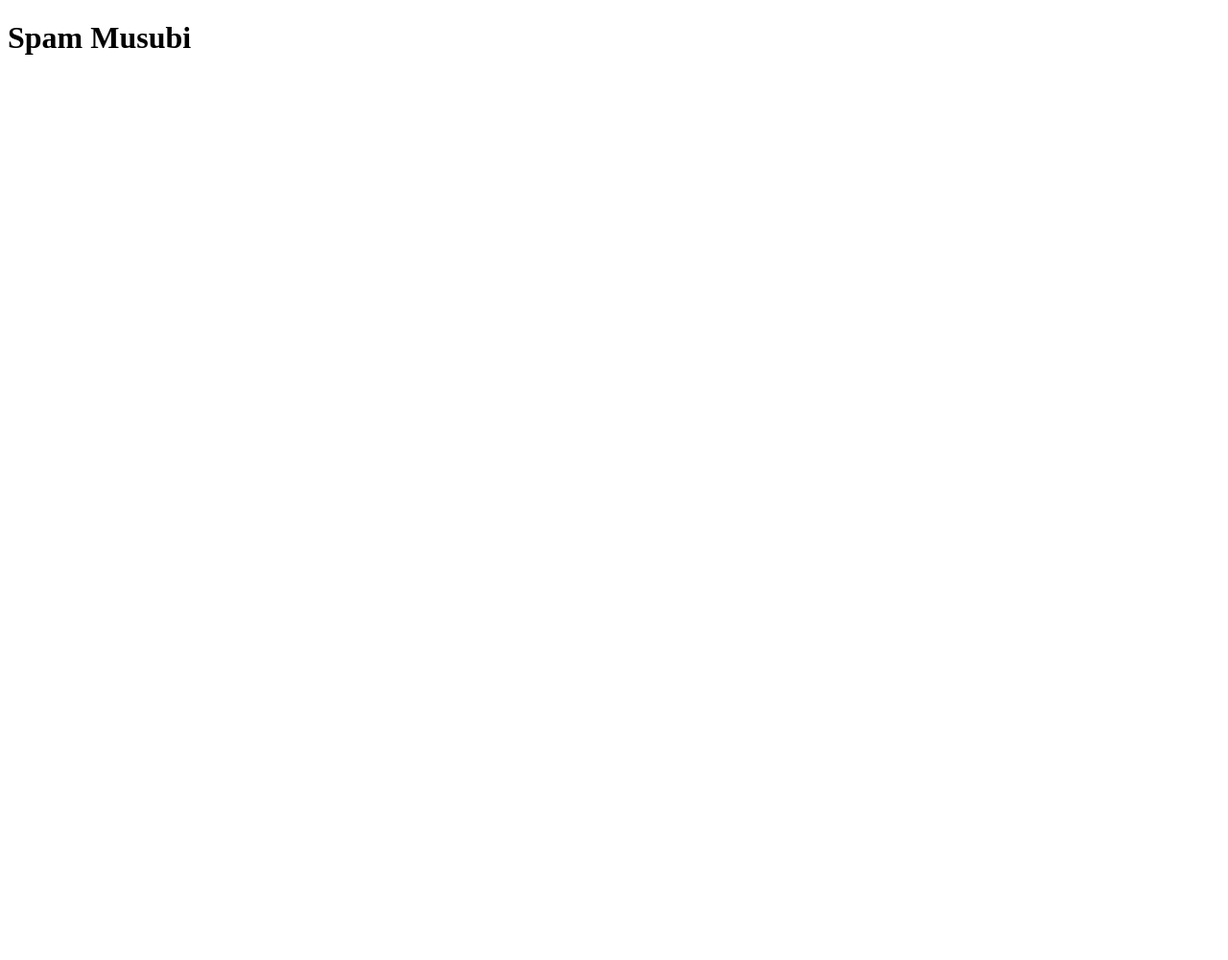
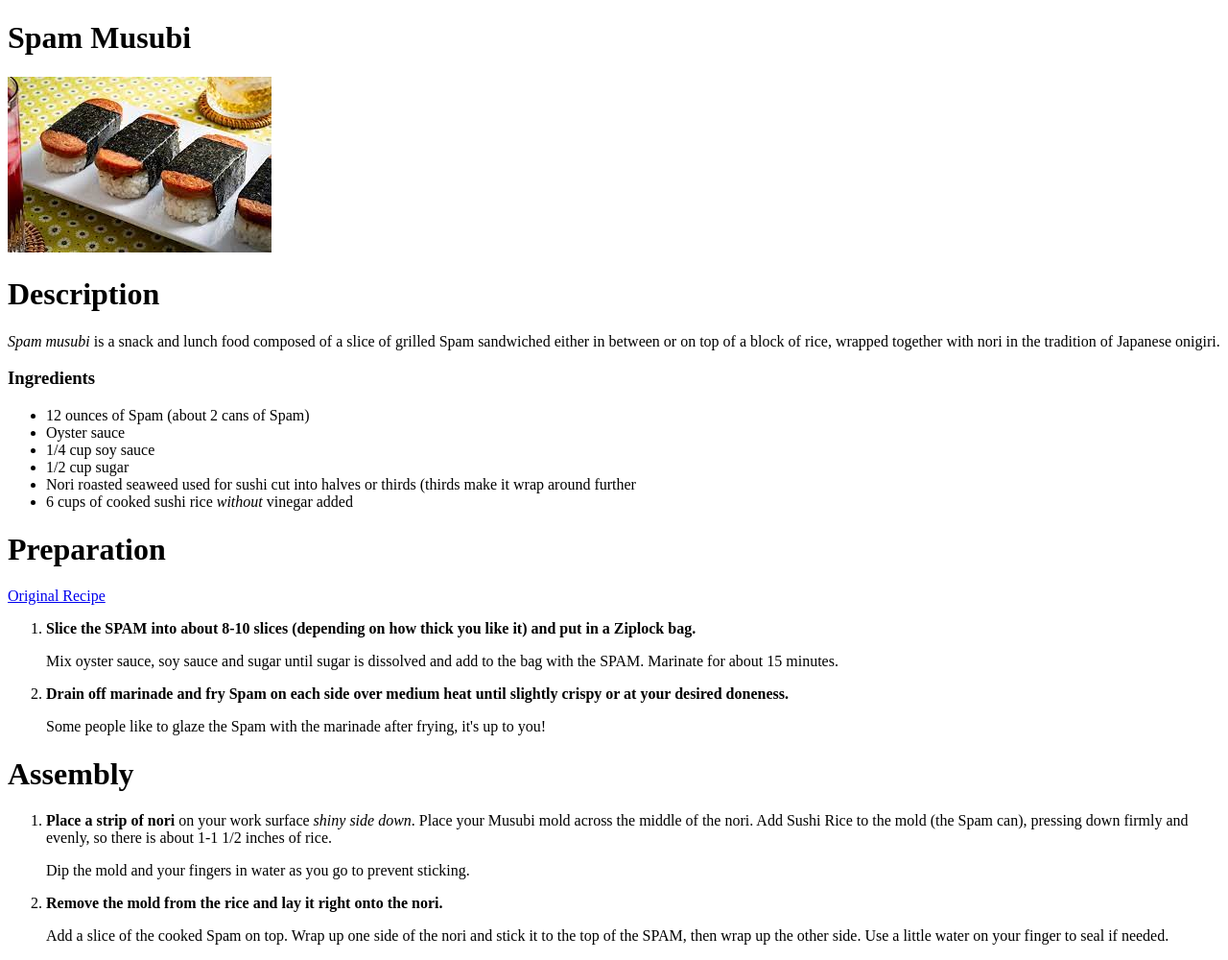
Before and after one commit to GTCode93/odin-recipes, a plain HTML site: page recipes/spammusubi.html in a window 1280 px wide. Shown: the whole page at 96% size. Before the commit the page ends 800 px from the top, so only its background shows below. Drawn offline with Linux system fonts and the light colour scheme.

Commit message:
Finish spammusubi.html and fix typos and readability

```diff
--- a/recipes/spammusubi.html
+++ b/recipes/spammusubi.html
@@ -6,5 +6,45 @@
     </head>
     <body>
         <h1>Spam Musubi</h1>
+        <img src="../img/spammusubi.jpeg" alt="Picture of spam musubi">
+        <h1>Description</h1>
+        <p><em>Spam musubi</em>  is a snack and lunch food composed of a slice of grilled Spam sandwiched either in between or on top of a block of rice, wrapped together with nori in the tradition of Japanese onigiri.</p>
+        <h3>Ingredients</h3>
+        <ul>
+            <li>12 ounces of Spam (about 2 cans of Spam)</li>
+            <li>Oyster sauce</li>
+            <li>1/4 cup soy sauce</li>
+            <li>1/2 cup sugar</li>
+            <li>Nori roasted seaweed used for sushi cut into halves or thirds (thirds make it wrap around further</li>
+            <li>6 cups of cooked sushi rice <em>without</em> vinegar added</li>
+        </ul>
+        <h1>Preparation</h1>
+        <a href="https://www.favfamilyrecipes.com/musubi/">Original Recipe</a>
+        <ol>
+            <li><strong>Slice the SPAM into about 8-10 slices (depending on how thick you like it) and put in a Ziplock bag.</strong>
+                <p>
+                    Mix oyster sauce, soy sauce and sugar until sugar is dissolved and add to the bag with the SPAM. Marinate for about 15 minutes.
+                </p>
+             </li>
+             <li><strong>Drain off marinade and fry Spam on each side over medium heat until slightly crispy or at your desired doneness.</strong>
+                <p>
+                    Some people like to glaze the Spam with the marinade after frying, it's up to you!
+                </p>
+            </li>
+        </ol>
+        <h1>Assembly</h1>
+        <ol>
+            <li><strong>Place a strip of nori</strong> on your work surface <em>shiny side down</em>.
+                Place your Musubi mold across the middle of the nori. Add Sushi Rice to the mold (the Spam can), pressing down firmly and evenly, so there is about 1-1 1/2 inches of rice.
+                <p>
+                    Dip the mold and your fingers in water as you go to prevent sticking.
+                </p>
+            </li>
+            <li><strong>Remove the mold from the rice and lay it right onto the nori.</strong>
+                <p>
+                    Add a slice of the cooked Spam on top. Wrap up one side of the nori and stick it to the top of the SPAM, then wrap up the other side. Use a little water on your finger to seal if needed.
+                </p>
+            </li>
+        </ol>
     </body>
 </html>
```
Also changed, not shown: index.html (+1 -1 lines), recipes/pizza.html (+2 -8 lines), recipes/springrolls.html (+2 -5 lines), img/spammusubi.jpeg (added), 1 other file.
